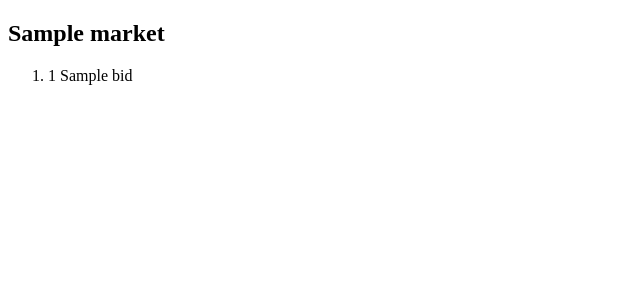
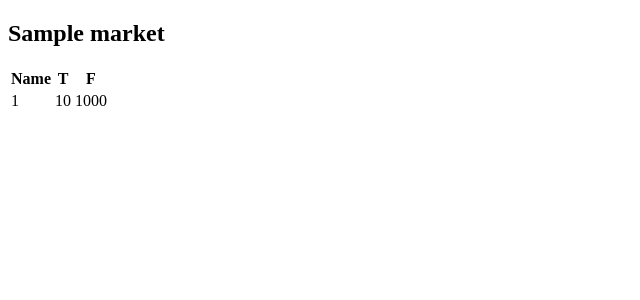
Before and after one commit to thatkarlperson/predi, a Flask app: template templates/market.html in a window 1280 px wide. Shown: the top 300 px of the page, without its empty margins (0-640 px from the left). Run offline with Flask 2, Linux system fonts and the light colour scheme; the template is opened without the code that fills it: most values are stand-ins (such as "Sample title", 1, 10 or a date in 2020).

Commit message:
True and False columns in template.

```diff
--- a/templates/market.html
+++ b/templates/market.html
@@ -2,12 +2,18 @@
 <title>Market - {{ market.name }}</title>
 <div class="market-{{ market.state }}">
 	<h2 class="market-name">{{ market.name }}</h2>
-	<ol>
+	<table>
+		<tr>
+			<th>Name</th>
+			<th>T</th>
+			<th>F</th>
+		</tr>
 	{% for bid in market.bids %}
-		<li>
-			<span class="bid-name">{{ bid[0] }}</span>
-			<span class="bid-value">{{ bid[1] }}</span>
-		</li>
+		<tr>
+			<td class="bid-name">{{ bid[0] }}</td>
+			<td class="bid-value">{{ (100 * bid[1]) | round | int }}</td>
+			<td class="bid-value">{{ (100 * (1 - bid[1])) | round | int }}</td>
+		</tr>
 	{% endfor %}
-	</ol>
+	</table>
 </div>
```
